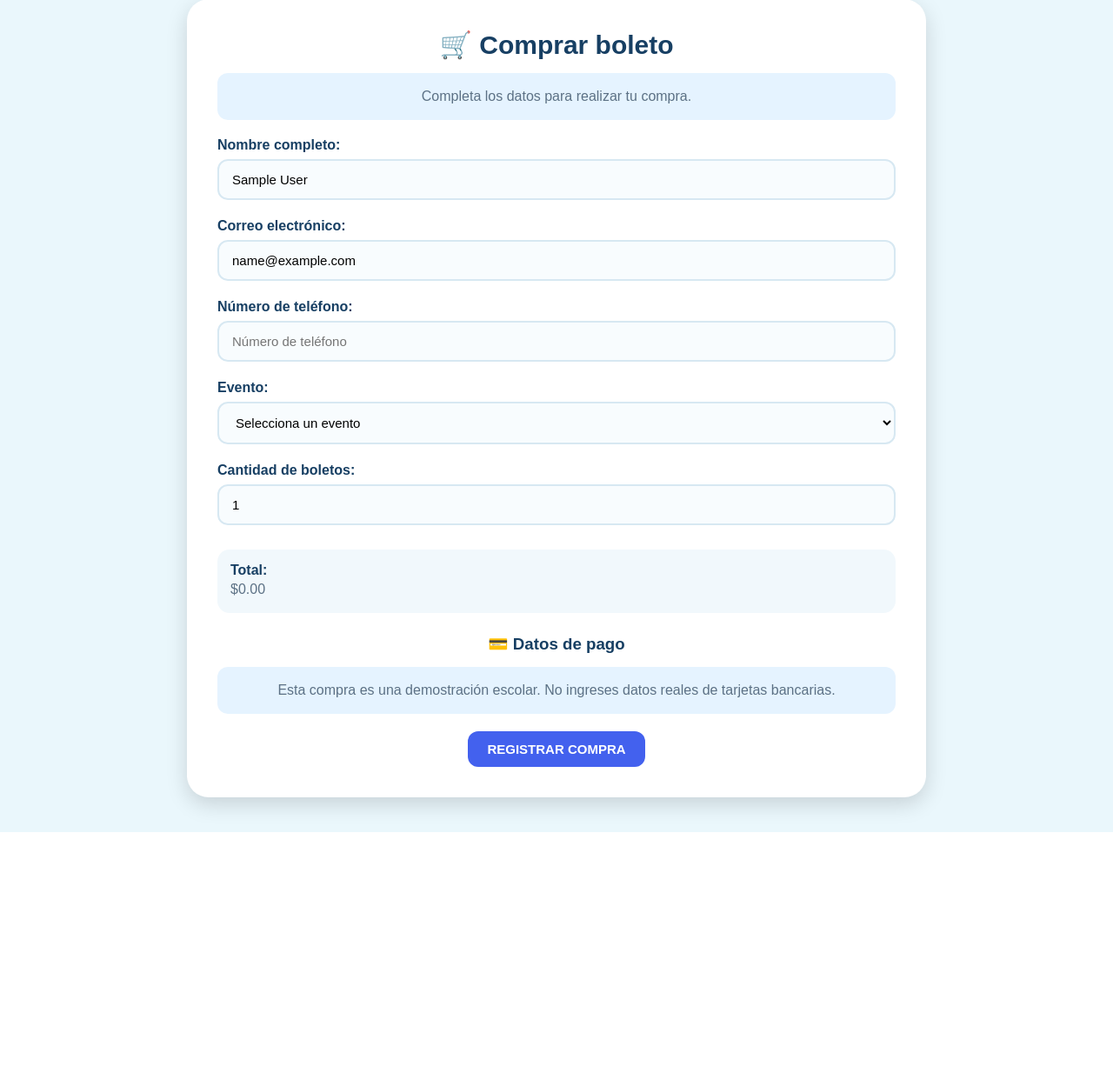
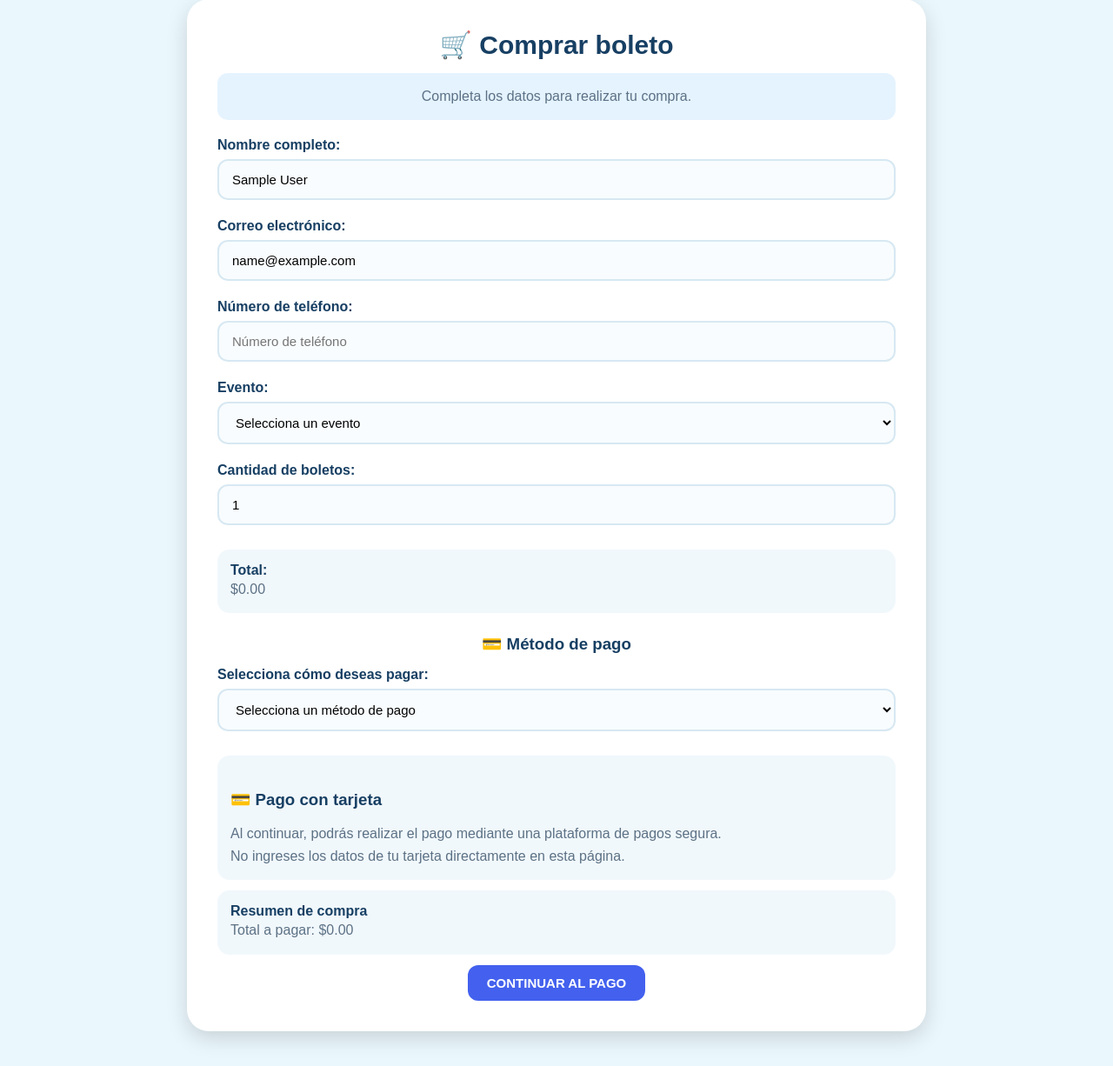
Before and after one commit to diazelizabethalbarran-stack/conocetenango, a Flask app: page /comprar in a window 1280 px wide. Shown: the part 123-1349 px from the top of the page at 87% size. Before the commit the page ends 1080 px from the top, so only its background shows below. Run offline with Flask 3, Linux system fonts and the light colour scheme; the visitor is signed in with stand-in values (Sample User, id 1); data that the repository does not hold is empty.

Commit message:
Enhance purchase form with payment method options
Added payment method selection and updated total calculation.

```diff
--- a/templates/comprar.html
+++ b/templates/comprar.html
@@ -416,16 +416,52 @@ button:hover {
                 <p id="total">$0.00</p>
             </div>
 
-            <h3>💳 Datos de pago</h3>
 
-            <p class="mensaje">
-                Esta compra es una demostración escolar.
-                No ingreses datos reales de tarjetas bancarias.
+            <h3>💳 Método de pago</h3>
+
+            <label>Selecciona cómo deseas pagar:</label>
+
+            <select name="metodo_pago" id="metodo_pago" required>
+
+            <option value="">Selecciona un método de pago</option>
+
+            <option value="tarjeta">
+                💳 Tarjeta de crédito o débito
+            </option>
+
+            </select>
+
+            <div id="pago_tarjeta" class="dato">
+
+            <h3>💳 Pago con tarjeta</h3>
+
+                <p>
+                    Al continuar, podrás realizar el pago mediante
+                    una plataforma de pagos segura.
             </p>
 
+            <p>
+                No ingreses los datos de tu tarjeta directamente
+                en esta página.
+            </p>
+
+        </div>
+
+        <div class="dato">
+
+        <strong>Resumen de compra</strong>
+
+            <p>
+                Total a pagar:
+                <span id="total_pago">$0.00</span>
+            </p>
+
+        </div>
+
             <button type="submit">
-                REGISTRAR COMPRA
+            CONTINUAR AL PAGO
             </button>
+
 
         </form>
     </div>
@@ -449,6 +485,79 @@ selectorEvento.addEventListener("change", calcularTotal);
 cantidadInput.addEventListener("input", calcularTotal);
 
 calcularTotal();
+
+const selectorEvento = document.getElementById("id_evento");
+
+const cantidadInput = document.getElementById("cantidad");
+
+const totalTexto = document.getElementById("total");
+
+const totalPago = document.getElementById("total_pago");
+
+const metodoPago = document.getElementById("metodo_pago");
+
+const pagoTarjeta = document.getElementById("pago_tarjeta");
+
+
+function calcularTotal() {
+
+    const opcion = selectorEvento.options[
+        selectorEvento.selectedIndex
+    ];
+
+    const precio = Number(
+        opcion?.dataset.precio || 0
+    );
+
+    const cantidad = Number(
+        cantidadInput.value || 0
+    );
+
+    const total = precio * cantidad;
+
+    totalTexto.textContent =
+        "$" + total.toFixed(2);
+
+    totalPago.textContent =
+        "$" + total.toFixed(2);
+}
+
+
+function mostrarMetodoPago() {
+
+    if (metodoPago.value === "tarjeta") {
+
+        pagoTarjeta.style.display = "block";
+
+    } else {
+
+        pagoTarjeta.style.display = "none";
+
+    }
+
+}
+
+
+selectorEvento.addEventListener(
+    "change",
+    calcularTotal
+);
+
+cantidadInput.addEventListener(
+    "input",
+    calcularTotal
+);
+
+metodoPago.addEventListener(
+    "change",
+    mostrarMetodoPago
+);
+
+
+calcularTotal();
+
+mostrarMetodoPago();
+
 </script>
 
 </body>
```
